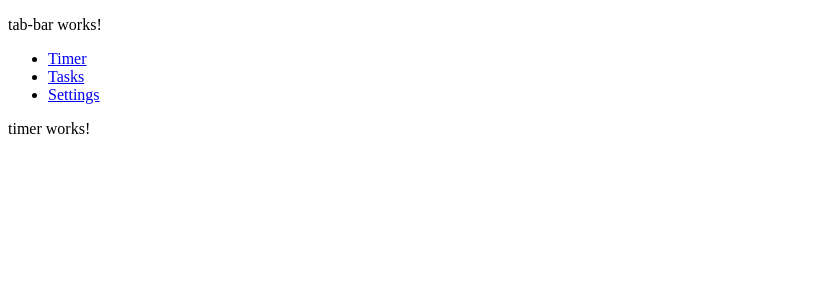
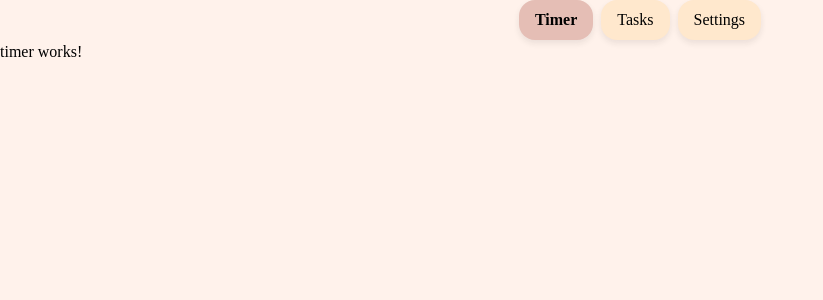
Before and after one commit to neriiman/my-pomodoro-app, an Angular app: page / in a window 1280 px wide. Shown: the top 300 px of the page, without its empty margins (0-823 px from the left). Built offline with nearby package versions, Linux system fonts and the light colour scheme.

Commit message:
navigation bar

```diff
--- a/src/app/app.component.html
+++ b/src/app/app.component.html
@@ -1,5 +1,4 @@
-<main class="main">
+<main >
   <app-tab-bar/>
+  <router-outlet />
 </main>
-
-<router-outlet />
--- a/src/app/app.component.scss
+++ b/src/app/app.component.scss
@@ -0,0 +1,4 @@
+main {
+  min-height: 100vh;
+  background: #FFF2EB;
+}
--- a/src/app/components/tab-bar/tab-bar.component.html
+++ b/src/app/components/tab-bar/tab-bar.component.html
@@ -1,8 +1,16 @@
-<p>tab-bar works!</p>
-<nav class="tab-bar">
-  <ul>
-    <li><a routerLink="/">Timer</a></li>
-    <li><a routerLink="tasks">Tasks</a></li>
-    <li><a routerLink="settings">Settings</a></li>
+<nav>
+  <ul class="tab-bar-nav-list">
+    @for (navItem of navItems(); track navItem.tab){
+    <li>
+      <a
+        [routerLink]="navItem.path"
+        class="tab-bar-nav-list__link"
+        routerLinkActive="tab-bar-nav-list__link--active"
+        [routerLinkActiveOptions]="{ exact: navItem.exact }"
+      >
+        {{ navItem.tab }}
+      </a>
+    </li>
+    }
   </ul>
 </nav>
--- a/src/app/components/tab-bar/tab-bar.component.scss
+++ b/src/app/components/tab-bar/tab-bar.component.scss
@@ -0,0 +1,29 @@
+.tab-bar-nav-list {
+  display: flex;
+  justify-content: center;
+  gap: 0.5rem;
+
+  &__link {
+    padding: 1rem;
+    border-radius: 1rem;
+    padding-block: 0.5rem;
+    padding-inline: 1rem;
+    background: #ffe8cd;
+    box-shadow: 0rem 0.2rem 0.4rem #22222217;
+
+    &--active {
+      font-weight: bold;
+      background-color: #e5beb5;
+      &:hover {
+        background: #896c6c;
+        color: #eee6ca;
+      }
+    }
+    &:hover {
+      box-shadow: 0 0.5rem 0.5rem #22222217;
+    }
+    &:hover:not(&--active) {
+      background-color: #ffd6ba;
+    }
+  }
+}
--- a/src/app/components/tab-bar/tab-bar.component.ts
+++ b/src/app/components/tab-bar/tab-bar.component.ts
@@ -1,12 +1,28 @@
-import { Component } from '@angular/core';
-import { RouterLink } from "@angular/router";
+import { Component, signal } from '@angular/core';
+import { RouterLink, RouterLinkActive } from '@angular/router';
 
 @Component({
   selector: 'app-tab-bar',
-  imports: [RouterLink],
+  imports: [RouterLink, RouterLinkActive],
   templateUrl: './tab-bar.component.html',
   styleUrl: './tab-bar.component.scss',
 })
 export class TabBarComponent {
-
+  navItems = signal([
+    {
+      path: '/',
+      tab: 'Timer',
+      exact: true,
+    },
+    {
+      path: '/tasks',
+      tab: 'Tasks',
+      exact: false,
+    },
+    {
+      path: '/settings',
+      tab: 'Settings',
+      exact: false,
+    },
+  ]);
 }
--- a/src/styles.scss
+++ b/src/styles.scss
@@ -1 +1,36 @@
 /* You can add global styles to this file, and also import other style files */
+*,
+*::before,
+*::after {
+  box-sizing: border-box;
+}
+
+* {
+  margin: 0;
+  padding: 0;
+  font: inherit;
+}
+
+body {
+  // min-height: 100vh;
+  line-height: 1.5;
+  color: inherit;
+}
+
+img,
+picture,
+svg,
+video {
+  display: block;
+  max-width: 100%;
+}
+
+ul {
+  list-style: none;
+}
+
+a {
+  text-decoration: none;
+  color: inherit;
+  display: flex;
+}
```
